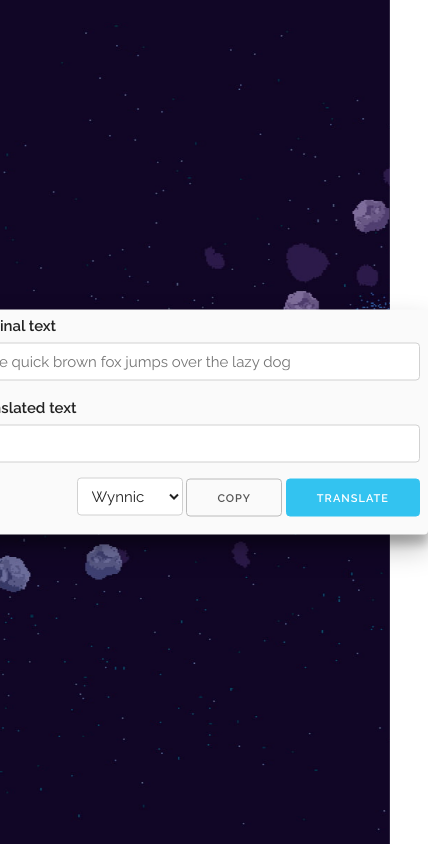
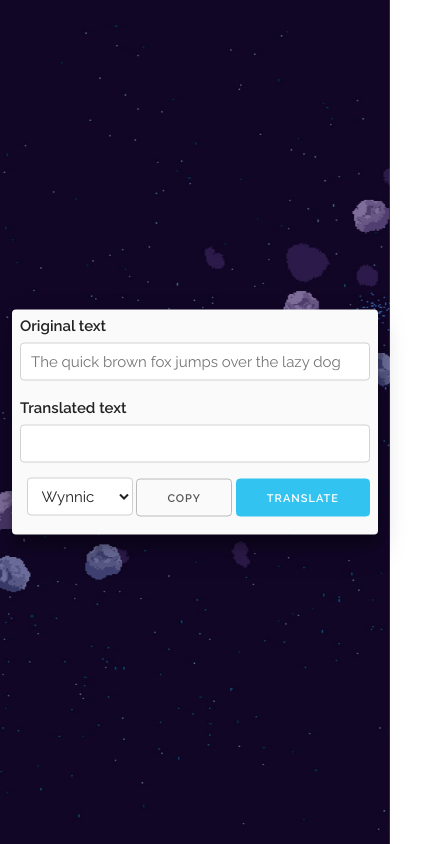
Before and after one commit to AlphaNecron/wynntrans-web, a plain HTML site: page index.html in a window 390 px wide. Shown: the whole page, 428 px wide, since content can reach past the window. Drawn offline with Linux system fonts and the light colour scheme.

Commit message:
Fixed responsive issue

```diff
--- a/styles/index.css
+++ b/styles/index.css
@@ -3,7 +3,7 @@
   background: #FAFAFA;
   padding: 4px 8px;
   position: absolute;
-  width: 450px;
+  min-width: 350px;
   display: flex;
   flex-flow: column nowrap;
   justify-content: center;
```
